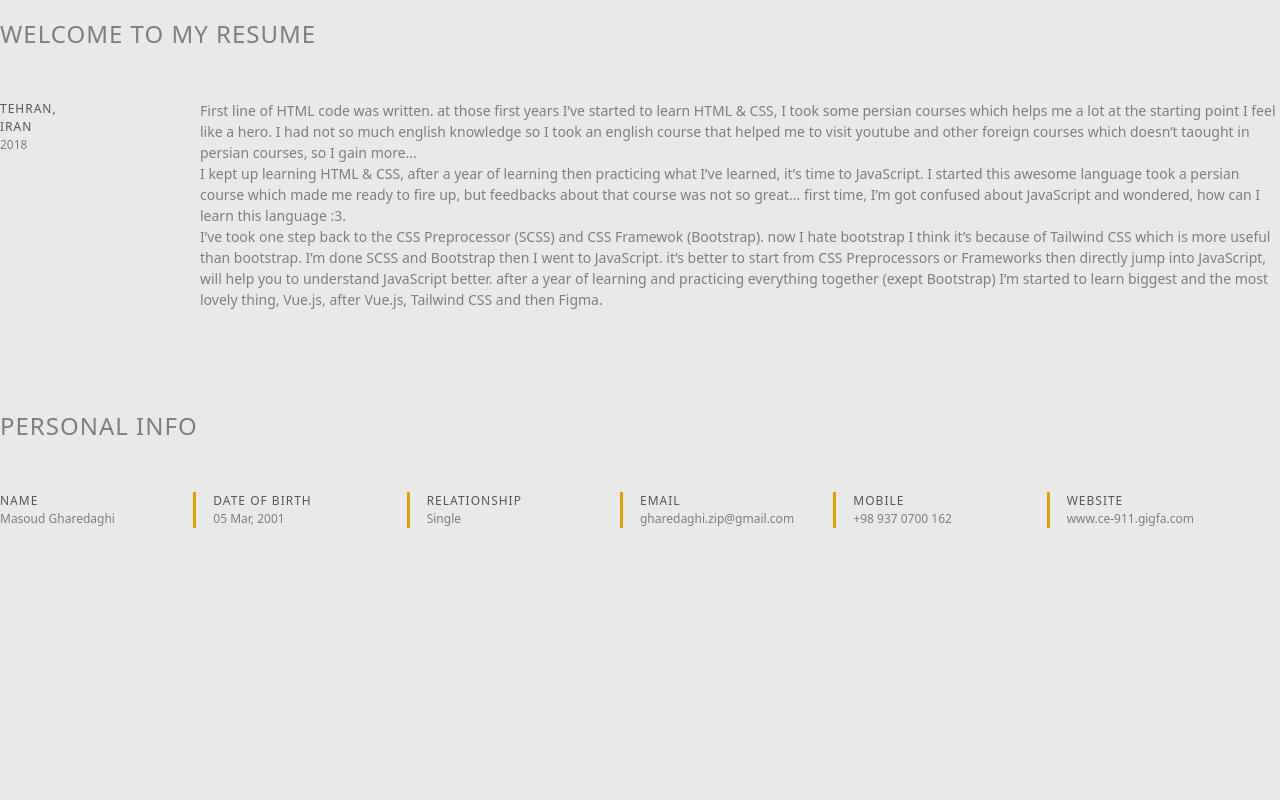
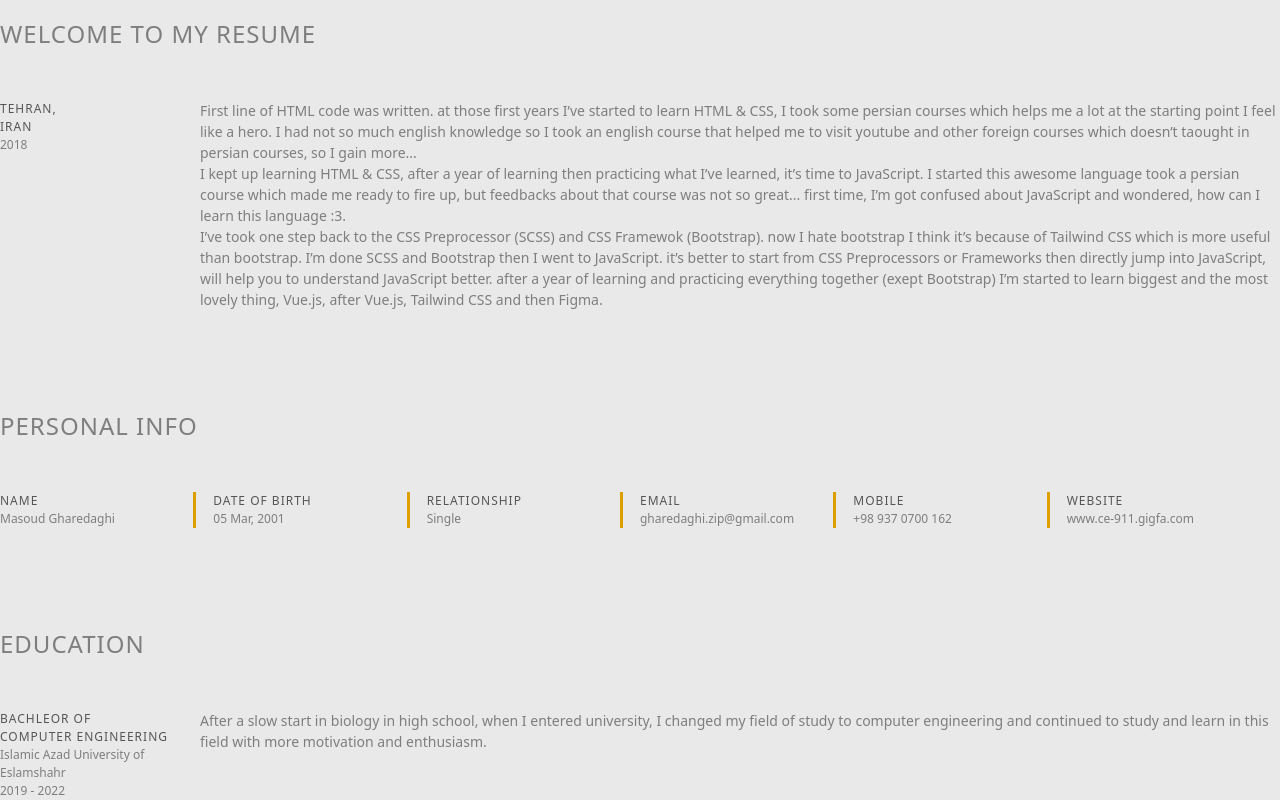
Before and after one commit to masoud8840/CV-Remake, a Vue app: page / in a window 1280 px wide. Shown: the part 332-1132 px from the top of the page. Before the commit the page ends 860 px from the top, so only its background shows below. Built offline with nearby package versions, Linux system fonts and the light colour scheme.

Commit message:
finish education

```diff
--- a/src/components/UI/InfoBadge.vue
+++ b/src/components/UI/InfoBadge.vue
@@ -1,6 +1,6 @@
 <template>
   <div
-    class="badge inline-flex w-[150px] flex-col relative after:w-[3px] after:h-full after:absolute after:-left-5 after:top-0 after:bg-gold"
+    class="badge inline-flex w-[170px] flex-col relative after:w-[3px] after:h-full after:absolute after:-left-5 after:top-0 after:bg-gold"
   >
     <h5
       class="badge-title font-medium text-xs text-text-semidark tracking-[1px] leading-[18px] uppercase"
--- a/src/components/layout/TheBody.vue
+++ b/src/components/layout/TheBody.vue
@@ -54,6 +54,29 @@
         </info-badge>
       </div>
     </section>
+
+    <!-- Education -->
+    <section class="personal-info">
+      <h3
+        class="section-title font-medium text-2xl letter tracking-[1px] text-text-light mb-[50px]"
+      >
+        EDUCATION
+      </h3>
+      <div class="section-description">
+        <info-badge>
+          <template #title>BACHLEOR OF<br />COMPUTER ENGINEERING</template>
+          <template #description>
+            Islamic Azad University of<br />Eslamshahr<br />2019 - 2022
+          </template>
+        </info-badge>
+        <p class="description-text text-text-light text-sm font-normal leading-[21px]">
+          After a slow start in biology in high school, when I entered
+          university, I changed my field of study to computer engineering and
+          continued to study and learn in this field with more motivation and
+          enthusiasm.
+        </p>
+      </div>
+    </section>
   </div>
 </template>
 
--- a/src/styles/Styles.css
+++ b/src/styles/Styles.css
@@ -675,6 +675,18 @@
   width: 150px;
 }
 
+.w-\[200px\] {
+  width: 200px;
+}
+
+.w-\[160px\] {
+  width: 160px;
+}
+
+.w-\[170px\] {
+  width: 170px;
+}
+
 .border-collapse {
   border-collapse: collapse;
 }
```
